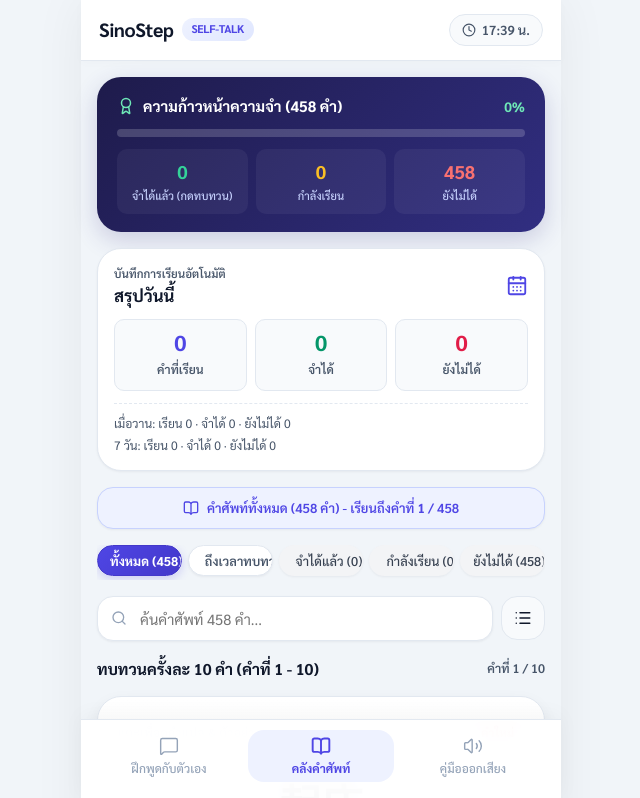
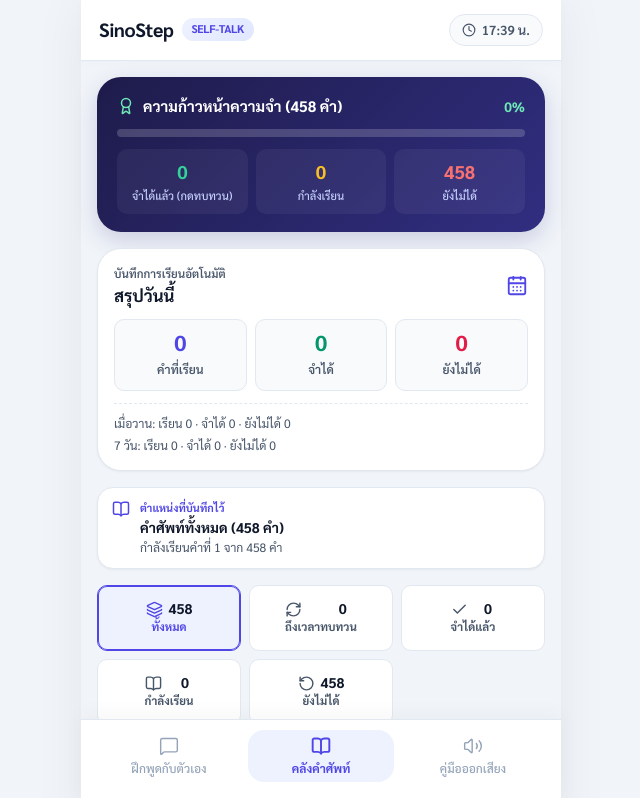
Before and after one commit to valenforwork475/LearnChinese260726, a React (Vite) app: page / in a window 1280 px wide. Shown: the top 798 px of the page, without its empty margins (319-959 px from the left). Built offline with nearby package versions, Linux system fonts and the light colour scheme.

Commit message:
fix: preserve vocabulary position and redesign filters

```diff
--- a/src/components/VocabularyView.jsx
+++ b/src/components/VocabularyView.jsx
@@ -3,6 +3,35 @@ import { Search, Volume2, Layers, List, Check, RefreshCw, Award, ArrowRight, Rot
 import { vocabularyList } from '../data/vocabularyData';
 import { speakChinese } from '../utils/speech';
 import { getWordProgress, markWordProgress, getMemoryStats, getDailyStudyStats, getPendingReviewWords } from '../utils/srsEngine';
+
+const POSITION_STORAGE_KEY = 'sinostep_vocab_positions_v2';
+
+function getSavedPosition(category) {
+  try {
+    const savedPositions = JSON.parse(localStorage.getItem(POSITION_STORAGE_KEY) || '{}');
+    if (savedPositions[category]) return savedPositions[category];
+
+    if (category === 'all') {
+      return {
+        sessionOffset: Math.max(0, parseInt(localStorage.getItem('sinostep_vocab_session_offset') || '0', 10)),
+        flashcardIndex: Math.max(0, parseInt(localStorage.getItem('sinostep_vocab_flashcard_index') || '0', 10))
+      };
+    }
+  } catch (error) {
+    console.error('Failed to load vocabulary position', error);
+  }
+  return { sessionOffset: 0, flashcardIndex: 0 };
+}
+
+function savePosition(category, sessionOffset, flashcardIndex) {
+  try {
+    const savedPositions = JSON.parse(localStorage.getItem(POSITION_STORAGE_KEY) || '{}');
+    savedPositions[category] = { sessionOffset, flashcardIndex };
+    localStorage.setItem(POSITION_STORAGE_KEY, JSON.stringify(savedPositions));
+  } catch (error) {
+    console.error('Failed to save vocabulary position', error);
+  }
+}
 
 export default function VocabularyView({ onGoHome }) {
   const [searchQuery, setSearchQuery] = useState('');
@@ -16,15 +45,9 @@ export default function VocabularyView({ onGoHome }) {
     return localStorage.getItem('sinostep_vocab_filter_category') || 'all'; // 'all' | 'review' | 'remembered' | 'learning' | 'new'
   });
 
-  const [sessionOffset, setSessionOffset] = useState(() => {
-    const saved = localStorage.getItem('sinostep_vocab_session_offset');
-    return saved !== null ? Math.max(0, parseInt(saved, 10)) : 0;
-  });
-
-  const [flashcardIndex, setFlashcardIndex] = useState(() => {
-    const saved = localStorage.getItem('sinostep_vocab_flashcard_index');
-    return saved !== null ? Math.max(0, parseInt(saved, 10)) : 0;
-  });
+  const initialPosition = getSavedPosition(filterCategory);
+  const [sessionOffset, setSessionOffset] = useState(initialPosition.sessionOffset);
+  const [flashcardIndex, setFlashcardIndex] = useState(initialPosition.flashcardIndex);
 
   const [isFlipped, setIsFlipped] = useState(false);
   const [sessionCompleted, setSessionCompleted] = useState(false);
@@ -41,12 +64,8 @@ export default function VocabularyView({ onGoHome }) {
   }, [filterCategory]);
 
   useEffect(() => {
-    localStorage.setItem('sinostep_vocab_session_offset', sessionOffset.toString());
-  }, [sessionOffset]);
-
-  useEffect(() => {
-    localStorage.setItem('sinostep_vocab_flashcard_index', flashcardIndex.toString());
-  }, [flashcardIndex]);
+    savePosition(filterCategory, sessionOffset, flashcardIndex);
+  }, [filterCategory, sessionOffset, flashcardIndex]);
 
   // Overall Memory Stats
   const globalStats = getMemoryStats(vocabularyList);
@@ -99,12 +118,16 @@ export default function VocabularyView({ onGoHome }) {
   const sessionCards = filteredVocab.slice(safeSessionOffset, safeSessionOffset + 10);
   const safeFlashcardIndex = Math.min(flashcardIndex, Math.max(0, sessionCards.length - 1));
   const currentFlashcard = sessionCards[safeFlashcardIndex] || null;
+  const hasNextSession = safeSessionOffset + 10 < filteredVocab.length;
 
   // Change Filter Category Handler
   const handleSelectFilter = (category) => {
+    if (category === filterCategory) return;
+    savePosition(filterCategory, safeSessionOffset, safeFlashcardIndex);
+    const savedPosition = getSavedPosition(category);
     setFilterCategory(category);
-    setSessionOffset(0);
-    setFlashcardIndex(0);
+    setSessionOffset(savedPosition.sessionOffset);
+    setFlashcardIndex(savedPosition.flashcardIndex);
     setIsFlipped(false);
     setSessionCompleted(false);
     setSessionStats({ remembered: 0, forgotten: 0 });
@@ -152,17 +175,10 @@ export default function VocabularyView({ onGoHome }) {
     setSessionStats({ remembered: 0, forgotten: 0 });
   };
 
-  const resetToFirstWord = () => {
-    setSessionOffset(0);
-    setFlashcardIndex(0);
-    setIsFlipped(false);
-    setSessionCompleted(false);
-    setSessionStats({ remembered: 0, forgotten: 0 });
-  };
 
   const handleNext10Words = () => {
-    const nextOffset = safeSessionOffset + 10 >= filteredVocab.length ? 0 : safeSessionOffset + 10;
-    setSessionOffset(nextOffset);
+    if (!hasNextSession) return;
+    setSessionOffset(safeSessionOffset + 10);
     setFlashcardIndex(0);
     setIsFlipped(false);
     setSessionCompleted(false);
@@ -307,107 +323,42 @@ export default function VocabularyView({ onGoHome }) {
         </div>
       </section>
 
-      {/* Resume Progress Status Indicator Banner */}
-      <div className="card" style={{ backgroundColor: '#EEF2FF', border: '1px solid #C7D2FE', padding: '10px 14px', display: 'flex', justifyContent: 'space-between', alignItems: 'center' }}>
-        <div style={{ display: 'flex', alignItems: 'center', gap: '8px', fontSize: '0.82rem', color: 'var(--accent-primary)', fontWeight: '600' }}>
-          <BookOpen size={16} />
-          <span>{getFilterCategoryTitle()} - เรียนถึงคำที่ <strong>{currentGlobalWordIndex}</strong> / {filteredVocab.length || 1}</span>
+      <div className="resume-card">
+        <BookOpen size={18} aria-hidden="true" />
+        <div>
+          <span className="resume-card-label">ตำแหน่งที่บันทึกไว้</span>
+          <strong>{getFilterCategoryTitle()}</strong>
+          <span>กำลังเรียนคำที่ {Math.min(currentGlobalWordIndex, filteredVocab.length || 1)} จาก {filteredVocab.length} คำ</span>
         </div>
-        {currentGlobalWordIndex > 1 && (
-          <button
-            type="button"
-            onClick={resetToFirstWord}
-            style={{ border: 'none', background: 'transparent', color: '#6366F1', fontSize: '0.78rem', fontWeight: '700', textDecoration: 'underline', cursor: 'pointer' }}
-          >
-            เริ่มจากคำที่ 1
-          </button>
-        )}
       </div>
-
-      {/* Filter Mode Selector Pills */}
-      <div style={{ display: 'flex', gap: '6px', overflowX: 'auto', paddingBottom: '4px' }}>
-        <button
-          type="button"
-          className={`pill-btn ${filterCategory === 'all' ? 'active' : ''}`}
-          onClick={() => handleSelectFilter('all')}
-          style={{ padding: '6px 12px', fontSize: '0.8rem', whiteSpace: 'nowrap', display: 'flex', alignItems: 'center', gap: '4px' }}
-        >
-          <span>ทั้งหมด ({vocabularyList.length})</span>
+      {/* Status filters: fixed grid keeps every label readable on mobile. */}
+      <div className="filter-tab-grid" role="group" aria-label="เลือกหมวดคำศัพท์">
+        <button type="button" className={`filter-tab ${filterCategory === 'all' ? 'active' : ''}`} onClick={() => handleSelectFilter('all')} aria-pressed={filterCategory === 'all'}>
+          <Layers size={17} aria-hidden="true" />
+          <span>ทั้งหมด</span>
+          <strong>{vocabularyList.length}</strong>
         </button>
-        <button
-          type="button"
-          className={`pill-btn ${filterCategory === 'review' ? 'active' : ''}`}
-          onClick={() => handleSelectFilter('review')}
-          style={{ padding: '6px 12px', fontSize: '0.8rem', whiteSpace: 'nowrap', display: 'flex', alignItems: 'center', gap: '4px' }}
-          aria-label={`ทบทวนคำที่ถึงกำหนด ${pendingReviewCount} คำ`}
-        >
-          <RefreshCw size={14} />
-          <span>ถึงเวลาทบทวน ({pendingReviewCount})</span>
+        <button type="button" className={`filter-tab review ${filterCategory === 'review' ? 'active' : ''}`} onClick={() => handleSelectFilter('review')} aria-pressed={filterCategory === 'review'}>
+          <RefreshCw size={17} aria-hidden="true" />
+          <span>ถึงเวลาทบทวน</span>
+          <strong>{pendingReviewCount}</strong>
         </button>
-
-        <button
-          type="button"
-          className={`pill-btn ${filterCategory === 'remembered' ? 'active' : ''}`}
-          onClick={() => handleSelectFilter('remembered')}
-          style={{
-            padding: '6px 12px',
-            fontSize: '0.8rem',
-            whiteSpace: 'nowrap',
-            display: 'flex',
-            alignItems: 'center',
-            gap: '4px',
-            backgroundColor: filterCategory === 'remembered' ? '#D1FAE5' : '#F3F4F6',
-            color: filterCategory === 'remembered' ? '#047857' : '#374151',
-            borderColor: filterCategory === 'remembered' ? '#6EE7B7' : 'transparent',
-            fontWeight: filterCategory === 'remembered' ? '700' : '500'
-          }}
-        >
-          <Check size={14} />
-          <span>จำได้แล้ว ({globalStats.rememberedCount})</span>
+        <button type="button" className={`filter-tab remembered ${filterCategory === 'remembered' ? 'active' : ''}`} onClick={() => handleSelectFilter('remembered')} aria-pressed={filterCategory === 'remembered'}>
+          <Check size={17} aria-hidden="true" />
+          <span>จำได้แล้ว</span>
+          <strong>{globalStats.rememberedCount}</strong>
         </button>
-
-        <button
-          type="button"
-          className={`pill-btn ${filterCategory === 'learning' ? 'active' : ''}`}
-          onClick={() => handleSelectFilter('learning')}
-          style={{
-            padding: '6px 12px',
-            fontSize: '0.8rem',
-            whiteSpace: 'nowrap',
-            display: 'flex',
-            alignItems: 'center',
-            gap: '4px',
-            backgroundColor: filterCategory === 'learning' ? '#FEF3C7' : '#F3F4F6',
-            color: filterCategory === 'learning' ? '#B45309' : '#374151',
-            borderColor: filterCategory === 'learning' ? '#FCD34D' : 'transparent',
-            fontWeight: filterCategory === 'learning' ? '700' : '500'
-          }}
-        >
-          <RefreshCw size={14} />
-          <span>กำลังเรียน ({globalStats.learningCount})</span>
+        <button type="button" className={`filter-tab learning ${filterCategory === 'learning' ? 'active' : ''}`} onClick={() => handleSelectFilter('learning')} aria-pressed={filterCategory === 'learning'}>
+          <BookOpen size={17} aria-hidden="true" />
+          <span>กำลังเรียน</span>
+          <strong>{globalStats.learningCount}</strong>
         </button>
-
-        <button
-          type="button"
-          className={`pill-btn ${filterCategory === 'new' ? 'active' : ''}`}
-          onClick={() => handleSelectFilter('new')}
-          style={{
-            padding: '6px 12px',
-            fontSize: '0.8rem',
-            whiteSpace: 'nowrap',
-            display: 'flex',
-            alignItems: 'center',
-            gap: '4px',
-            backgroundColor: filterCategory === 'new' ? '#FFE4E6' : '#F3F4F6',
-            color: filterCategory === 'new' ? '#BE123C' : '#374151',
-            borderColor: filterCategory === 'new' ? '#FDA4AF' : 'transparent',
-            fontWeight: filterCategory === 'new' ? '700' : '500'
-          }}
-        >
-          <span>ยังไม่ได้ ({globalStats.newOrHardCount})</span>
+        <button type="button" className={`filter-tab new ${filterCategory === 'new' ? 'active' : ''}`} onClick={() => handleSelectFilter('new')} aria-pressed={filterCategory === 'new'}>
+          <RotateCcw size={17} aria-hidden="true" />
+          <span>ยังไม่ได้</span>
+          <strong>{globalStats.newOrHardCount}</strong>
         </button>
       </div>
-
       {/* Search & View Mode Switcher */}
       <div style={{ display: 'flex', gap: '8px', alignItems: 'center' }}>
         <div className="search-input-wrapper" style={{ flex: 1 }}>
@@ -418,7 +369,6 @@ export default function VocabularyView({ onGoHome }) {
             value={searchQuery}
             onChange={(e) => {
               setSearchQuery(e.target.value);
-              setSessionOffset(0);
               restartCurrentSession();
             }}
           />
@@ -514,10 +464,11 @@ export default function VocabularyView({ onGoHome }) {
                 type="button"
                 className="pill-btn active"
                 onClick={handleNext10Words}
+                disabled={!hasNextSession}
                 style={{ padding: '12px', display: 'flex', alignItems: 'center', justifyContent: 'center', gap: '6px', fontSize: '0.9rem' }}
               >
-                <span>เรียน 10 คำถัดไป</span>
-                <ArrowRight size={16} />
+                <span>{hasNextSession ? 'เรียน 10 คำถัดไป' : 'เรียนครบหมวดนี้แล้ว'}</span>
+                {hasNextSession && <ArrowRight size={16} />}
               </button>
 
               <button
--- a/src/index.css
+++ b/src/index.css
@@ -670,3 +670,149 @@ html, body {
     transition: none;
   }
 }
+/* Saved position and compact status navigation */
+.resume-card {
+  display: flex;
+  align-items: flex-start;
+  gap: 10px;
+  padding: 12px 14px;
+  background: var(--bg-card);
+  border: 1px solid var(--border-light);
+  border-radius: var(--radius-md);
+  color: var(--accent-primary);
+  box-shadow: var(--shadow-sm);
+}
+
+.resume-card > div {
+  min-width: 0;
+  display: flex;
+  flex-direction: column;
+  gap: 1px;
+}
+
+.resume-card strong {
+  color: var(--text-main);
+  font-size: 0.88rem;
+  line-height: 1.35;
+}
+
+.resume-card span:last-child {
+  color: var(--text-muted);
+  font-size: 0.76rem;
+}
+
+.resume-card-label {
+  color: var(--accent-primary);
+  font-size: 0.68rem;
+  font-weight: 700;
+}
+
+.filter-tab-grid {
+  display: grid;
+  grid-template-columns: repeat(3, minmax(0, 1fr));
+  gap: 8px;
+}
+
+.filter-tab {
+  min-width: 0;
+  min-height: 66px;
+  padding: 8px 6px;
+  border: 1px solid var(--border-light);
+  border-radius: var(--radius-sm);
+  background: var(--bg-card);
+  color: var(--text-muted);
+  font-family: var(--font-main);
+  cursor: pointer;
+  display: grid;
+  grid-template-columns: auto auto;
+  grid-template-areas:
+    'icon count'
+    'label label';
+  align-content: center;
+  justify-content: center;
+  column-gap: 6px;
+  row-gap: 2px;
+  transition: border-color 150ms ease, background-color 150ms ease, transform 150ms ease;
+}
+
+.filter-tab svg {
+  grid-area: icon;
+  align-self: center;
+}
+
+.filter-tab span {
+  grid-area: label;
+  font-size: 0.72rem;
+  font-weight: 650;
+  line-height: 1.25;
+  white-space: normal;
+  text-align: center;
+  overflow-wrap: anywhere;
+}
+
+.filter-tab strong {
+  grid-area: count;
+  font-size: 0.88rem;
+  line-height: 1;
+  color: var(--text-main);
+}
+
+.filter-tab:hover {
+  border-color: var(--border-focus);
+}
+
+.filter-tab:active {
+  transform: scale(0.98);
+}
+
+.filter-tab:focus-visible {
+  outline: 3px solid rgba(99, 102, 241, 0.25);
+  outline-offset: 2px;
+}
+
+.filter-tab.active {
+  border-color: var(--accent-primary);
+  background: #EEF2FF;
+  color: var(--accent-primary);
+  box-shadow: inset 0 0 0 1px var(--accent-primary);
+}
+
+.filter-tab.review.active {
+  border-color: var(--accent-blue);
+  background: #EFF6FF;
+  color: var(--accent-blue);
+  box-shadow: inset 0 0 0 1px var(--accent-blue);
+}
+
+.filter-tab.remembered.active {
+  border-color: var(--accent-emerald);
+  background: #ECFDF5;
+  color: var(--accent-emerald);
+  box-shadow: inset 0 0 0 1px var(--accent-emerald);
+}
+
+.filter-tab.learning.active {
+  border-color: var(--accent-amber);
+  background: #FFFBEB;
+  color: var(--accent-amber);
+  box-shadow: inset 0 0 0 1px var(--accent-amber);
+}
+
+.filter-tab.new.active {
+  border-color: var(--accent-rose);
+  background: #FFF1F2;
+  color: var(--accent-rose);
+  box-shadow: inset 0 0 0 1px var(--accent-rose);
+}
+
+.pill-btn:disabled {
+  cursor: default;
+  opacity: 0.6;
+  transform: none;
+}
+
+@media (max-width: 370px) {
+  .filter-tab-grid {
+    grid-template-columns: repeat(2, minmax(0, 1fr));
+  }
+}
```
